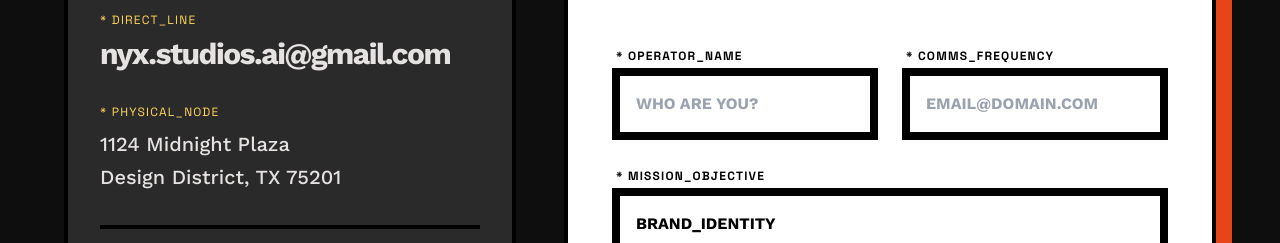
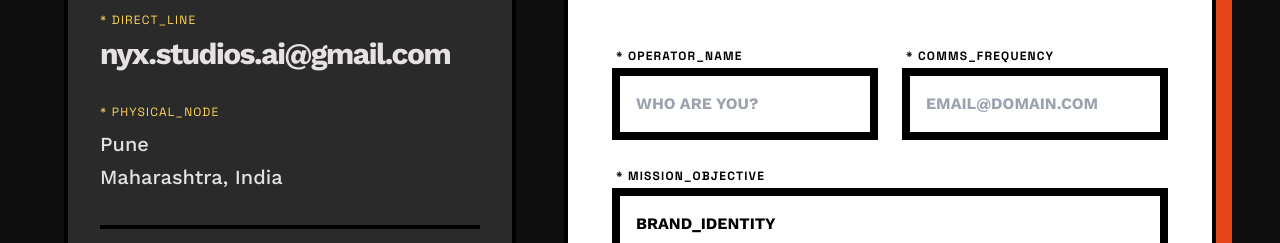
Before and after one commit to atharvgit2005/NYX, a Next.js app: page /contact in a window 1280 px wide. Shown: the part 866-1109 px from the top of the page. Built offline with nearby package versions, Linux system fonts and the light colour scheme; a web font is replaced by a local one.

Commit message:
chore: update physical node location to Pune, Maharashtra

```diff
--- a/src/app/contact/page.tsx
+++ b/src/app/contact/page.tsx
@@ -79,8 +79,8 @@ export default function AdContactPage() {
                                 <div>
                                     <p className="text-xs font-headline uppercase tracking-widest text-secondary mb-2 scramble-text" data-original="* PHYSICAL_NODE">* PHYSICAL_NODE</p>
                                     <p className="text-xl font-medium leading-relaxed">
-                                        1124 Midnight Plaza<br/>
-                                        Design District, TX 75201
+                                        Pune<br/>
+                                        Maharashtra, India
                                     </p>
                                 </div>
                                 <div className="pt-8 border-t-4 border-black">
```
